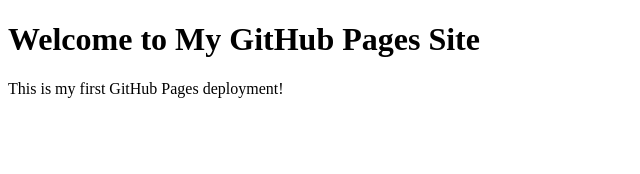
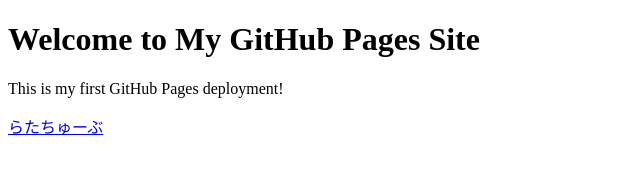
Before and after one commit to rio39rai-dev/my-first-web-app, a plain HTML site: page index.html in a window 1280 px wide. Shown: the whole page, without its empty margins (0-640 px from the left). Drawn offline with Linux system fonts and the light colour scheme.

Commit message:
Add files via upload

```diff
--- a/index.html
+++ b/index.html
@@ -8,5 +8,6 @@
 <body>
     <h1>Welcome to My GitHub Pages Site</h1>
     <p>This is my first GitHub Pages deployment!</p>
+    <a href="https://youtube.com/playlist?list=PLyo91aLDHufon1lQS2M3UvAnsICg09ddg&si=Uo4vpcfQN9_OEHfW">らたちゅーぶ</a>
 </body>
 </html>
```
